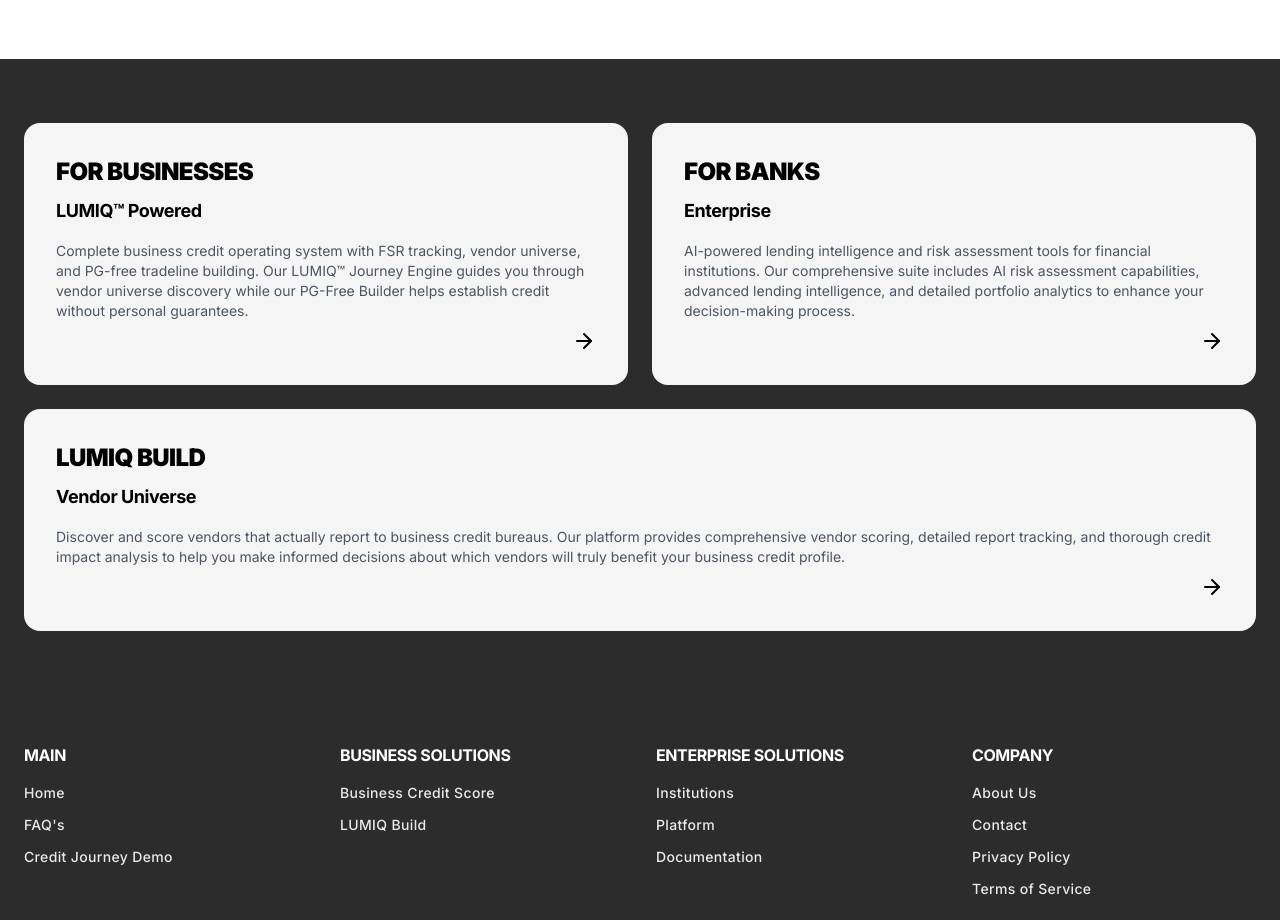
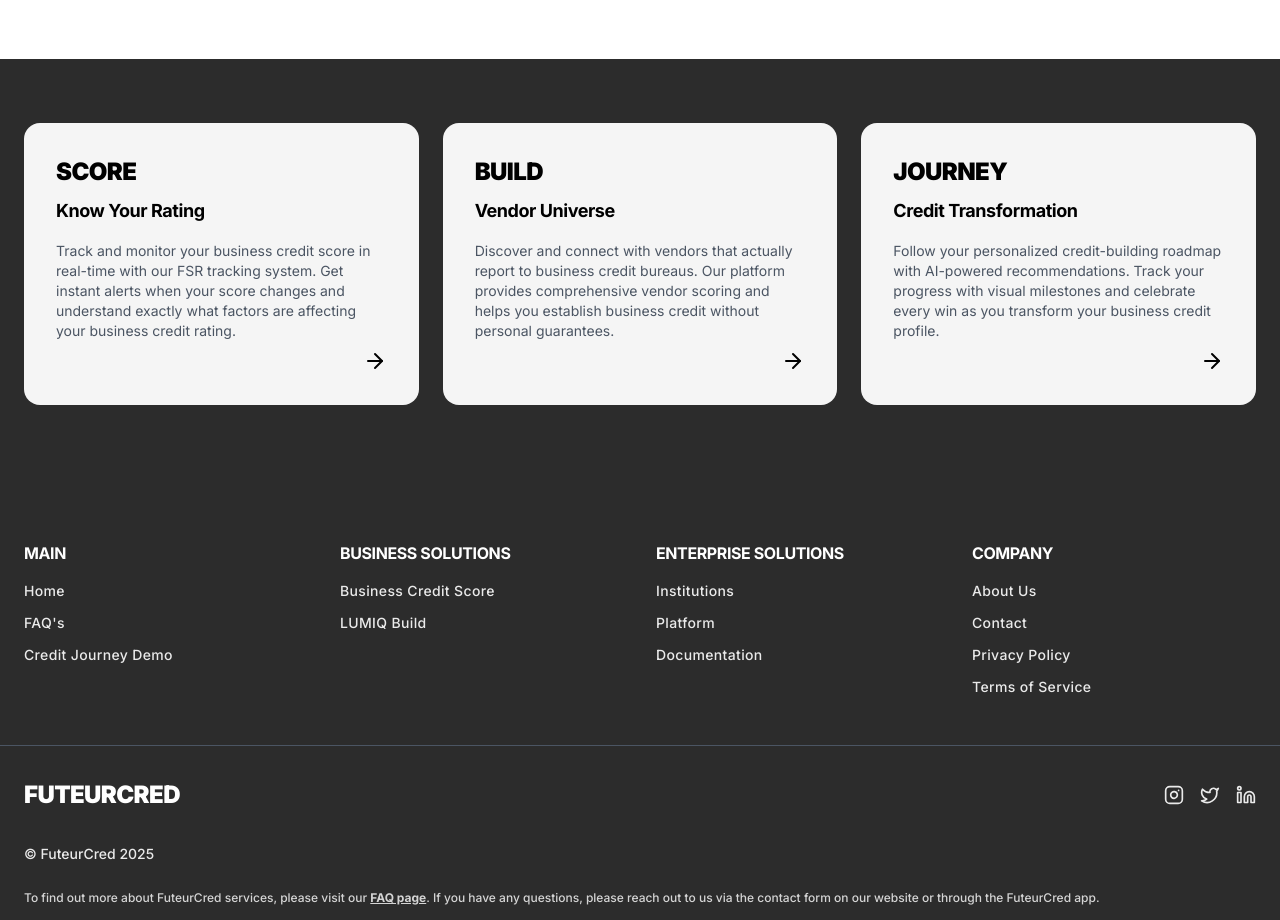
Before and after one commit to FuteurProducts/futeurcredx-docs, a React (Vite) app: page / in a window 1280 px wide. Shown: the part 5240-6160 px from the top of the page. Built offline with nearby package versions, Linux system fonts and the light colour scheme.

Commit message:
chore footer updates

```diff
--- a/src/pages/Footer.tsx
+++ b/src/pages/Footer.tsx
@@ -7,46 +7,42 @@ export default function Component() {
     <div className="bg-[#2c2c2c] text-white">
       {/* LUMIQ Products Section */}
       <div className="px-6 py-16 max-w-7xl mx-auto">
-        <div className="grid grid-cols-1 md:grid-cols-2 gap-6 mb-6">
-          {/* For Businesses Card */}
+        <div className="grid grid-cols-1 md:grid-cols-3 gap-6 mb-6">
+          {/* Score Card */}
           <div className="bg-[#f5f5f5] text-black rounded-2xl p-8 relative">
-            <h3 className="text-2xl font-black mb-2 uppercase tracking-tight">For Businesses</h3>
-            <h4 className="text-lg font-bold mb-4">LUMIQ™ Powered</h4>
+            <h3 className="text-2xl font-black mb-2 uppercase tracking-tight">Score</h3>
+            <h4 className="text-lg font-bold mb-4">Know Your Rating</h4>
             <p className="text-sm text-gray-600 mb-8 leading-relaxed">
-              Complete business credit operating system with FSR tracking, vendor universe, and PG-free tradeline
-              building. Our LUMIQ™ Journey Engine guides you through vendor universe discovery while our PG-Free Builder
-              helps establish credit without personal guarantees.
+              Track and monitor your business credit score in real-time with our FSR tracking system. Get instant alerts
+              when your score changes and understand exactly what factors are affecting your business credit rating.
             </p>
             <a href={getCrossDomainUrl("/business")}>
               <ArrowRight className="absolute bottom-8 right-8 w-6 h-6" />
             </a>
           </div>
 
-          {/* For Banks Card */}
+          {/* Build Card */}
           <div className="bg-[#f5f5f5] text-black rounded-2xl p-8 relative">
-            <h3 className="text-2xl font-black mb-2 uppercase tracking-tight">For Banks</h3>
-            <h4 className="text-lg font-bold mb-4">Enterprise</h4>
+            <h3 className="text-2xl font-black mb-2 uppercase tracking-tight">Build</h3>
+            <h4 className="text-lg font-bold mb-4">Vendor Universe</h4>
             <p className="text-sm text-gray-600 mb-8 leading-relaxed">
-              AI-powered lending intelligence and risk assessment tools for financial institutions. Our comprehensive
-              suite includes AI risk assessment capabilities, advanced lending intelligence, and detailed portfolio
-              analytics to enhance your decision-making process.
+              Discover and connect with vendors that actually report to business credit bureaus. Our platform provides
+              comprehensive vendor scoring and helps you establish business credit without personal guarantees.
             </p>
-            <a href={getCrossDomainUrl("/enterprise")}>
+            <a href={getCrossDomainUrl("/lumiq-build")}>
               <ArrowRight className="absolute bottom-8 right-8 w-6 h-6" />
             </a>
           </div>
-        </div>
-        <div className="grid grid-cols-1 gap-6">
-          {/* LUMIQ Build Card */}
+
+          {/* Journey Card */}
           <div className="bg-[#f5f5f5] text-black rounded-2xl p-8 relative">
-            <h3 className="text-2xl font-black mb-2 uppercase tracking-tight">LUMIQ Build</h3>
-            <h4 className="text-lg font-bold mb-4">Vendor Universe</h4>
+            <h3 className="text-2xl font-black mb-2 uppercase tracking-tight">Journey</h3>
+            <h4 className="text-lg font-bold mb-4">Credit Transformation</h4>
             <p className="text-sm text-gray-600 mb-8 leading-relaxed">
-              Discover and score vendors that actually report to business credit bureaus. Our platform provides
-              comprehensive vendor scoring, detailed report tracking, and thorough credit impact analysis to help you
-              make informed decisions about which vendors will truly benefit your business credit profile.
+              Follow your personalized credit-building roadmap with AI-powered recommendations. Track your progress with
+              visual milestones and celebrate every win as you transform your business credit profile.
             </p>
-            <a href={getCrossDomainUrl("/lumiq-build")}>
+            <a href={getCrossDomainUrl("/credit-journey")}>
               <ArrowRight className="absolute bottom-8 right-8 w-6 h-6" />
             </a>
           </div>
```
